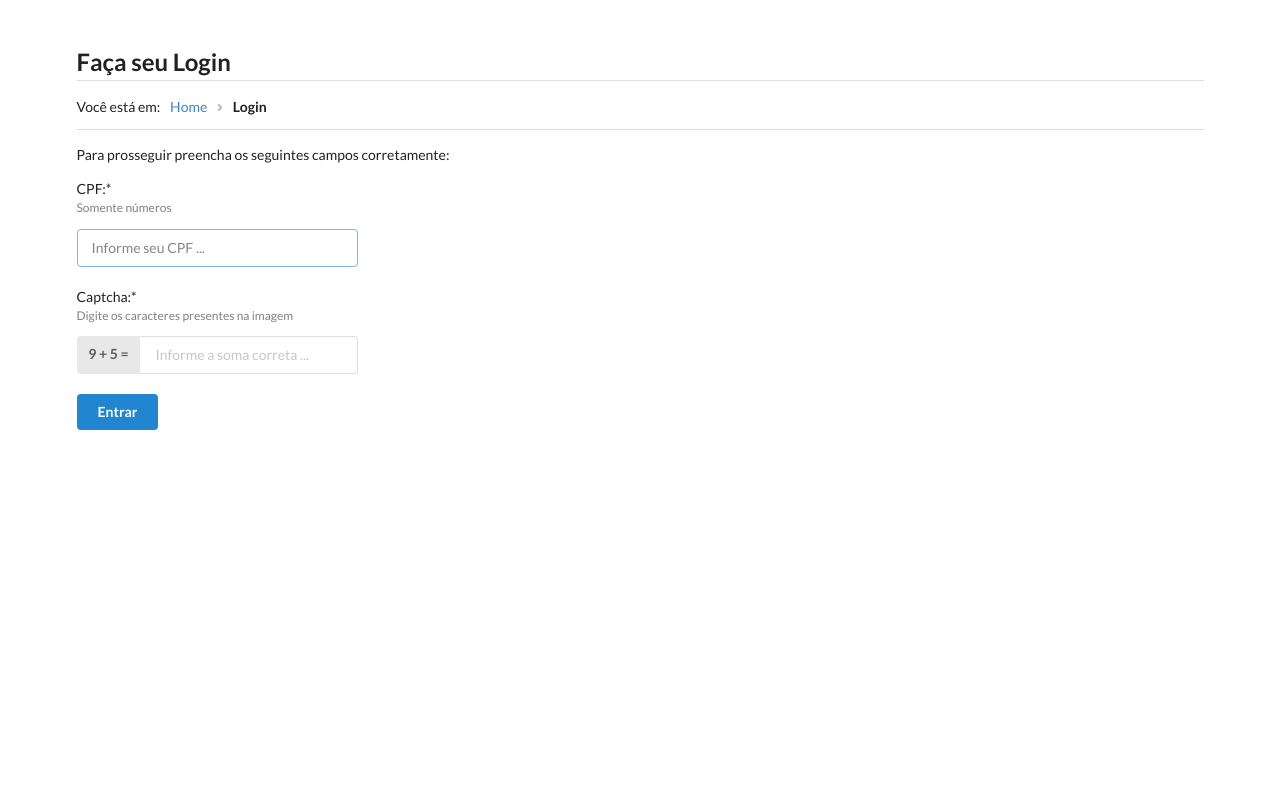
After one commit to NoBugsUFV/Trainee2020GrupoC, a PHP site: page /UserLogin/ in a window 1280 px wide. The commit adds this page. Run offline with PHP 8.4, Linux system fonts and the light colour scheme.

Commit message:
Tela de login do usuário comum implementada

```diff
--- /dev/null
+++ b/src/UserLogin/index.html
@@ -0,0 +1,79 @@
+<!DOCTYPE html>
+<html lang="pt-BR">
+<head>
+    <meta charset="UTF-8">
+    <title>User Login</title>
+    <script src="https://cdnjs.cloudflare.com/ajax/libs/semantic-ui/2.4.1/semantic.min.js"></script>
+    <link rel="stylesheet" href="https://cdnjs.cloudflare.com/ajax/libs/semantic-ui/2.4.1/semantic.min.css">
+    <link rel="stylesheet" href="../styles/global.css">
+    <link rel="stylesheet" href="../styles/colors.css">
+    <link rel="stylesheet" href="../styles/fonts.css">
+    <link rel="stylesheet" href="styles.css">
+
+    <script type="text/javascript">
+        function navigateToUserCertificates(){
+            window.location.href="../Home/"
+        }
+
+        const user = {
+            nome: "Guilherme",
+            cpf: "12345678999",
+        }
+
+        var num1 = Math.floor(Math.random() * 10);
+        var num2 = Math.floor(Math.random() * 10);
+        var resposta = num1 + num2;
+
+        window.onload = function () {
+            document.getElementById("labelInputCaptcha").innerHTML = num1 + " + " + num2 + " = ";
+        }
+
+        function handleLogin (){
+            if(document.getElementById("txt_cpf").value == user.cpf && document.getElementById("txt_soma").value == resposta){
+                navigateToUserCertificates();
+            }else if(document.getElementById("txt_soma").value != resposta){
+                alert("A soma está errada!");
+
+            }
+        }
+    </script>
+</head>
+<body>
+    <div class="ui container">
+        <h2 class="ui dividing header">Faça seu Login</h2>
+
+        <div class="ui breadcrumb">
+            <div class="section" style="margin-right: 7px;">Você está em:</div>
+            <a class="section" href="../Home/">Home</a>
+            <i class="right angle icon divider"></i>
+            <div class="active section">Login</div>
+        </div>
+
+        <div class="ui divider"></div>
+
+        <p>Para prosseguir preencha os seguintes campos corretamente:</p>
+
+        <div class="field">
+            <label for="txt_name">CPF:*</label>
+            <p class="fonte-cinza small">Somente números</p>
+            <div class="ui input">
+                <input type="text" name="txt_cpf" id="txt_cpf" maxlength="11" onkeypress='return event.charCode >= 48 && event.charCode <= 57' placeholder="Informe seu CPF ..." autofocus required>
+            </div>
+        </div>
+
+        <div class="field">
+            <label for="txt_numMatricula">Captcha:*</label>
+            <p class="fonte-cinza small">Digite os caracteres presentes na imagem</p>
+            <div class="ui labeled input">
+                <div class="ui label">
+                    <span id="labelInputCaptcha"></span>
+                </div>
+                <input type="text" id="txt_soma" id="buttonFormSubmit" placeholder="Informe a soma correta ...">
+            </div>
+        </div>
+
+        <button id="buttonLoginSubmit" onclick="handleLogin()" class='ui button blue'>Entrar</button>
+
+    </div>
+</body>
+</html>
--- /dev/null
+++ b/src/UserLogin/styles.css
@@ -0,0 +1,7 @@
+.ui.input{
+    width: 25% !important;
+}
+
+.field{
+    margin-bottom: 20px;
+}
--- a/src/styles/global.css
+++ b/src/styles/global.css
@@ -10,7 +10,7 @@ button {
 
 body {
     font: 400 Roboto, sans-serif;
-    background: #f0f0f5;
+    background: #fff;
     -webkit-font-smoothing: antialiased;
     padding-top: 50px;
 }
```
